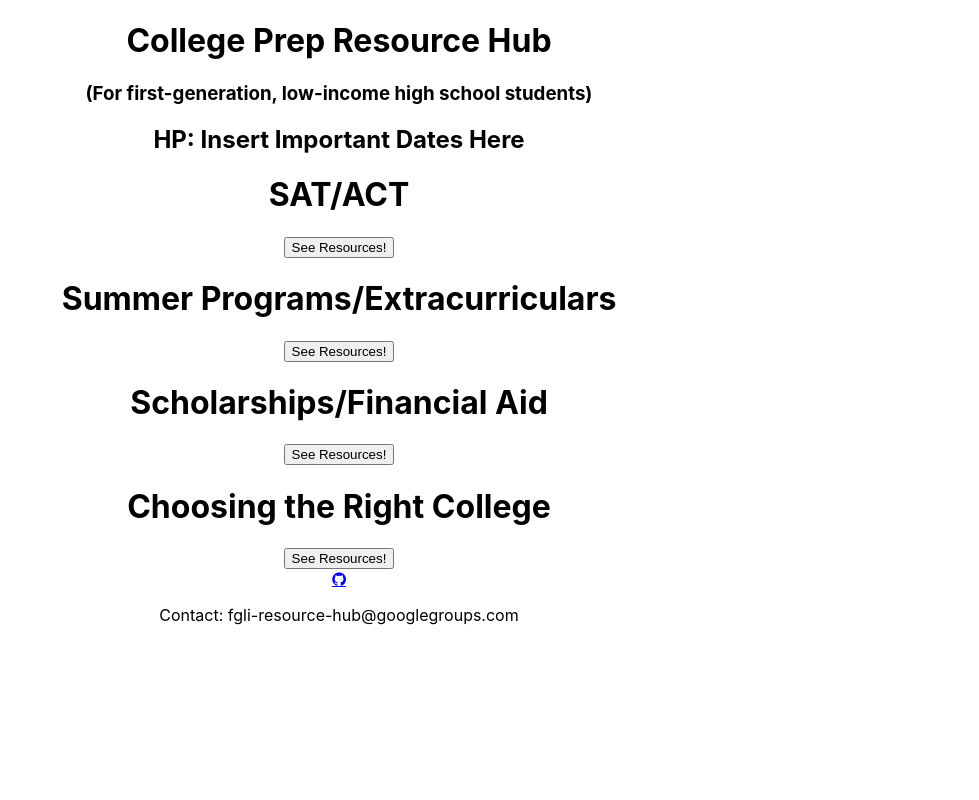
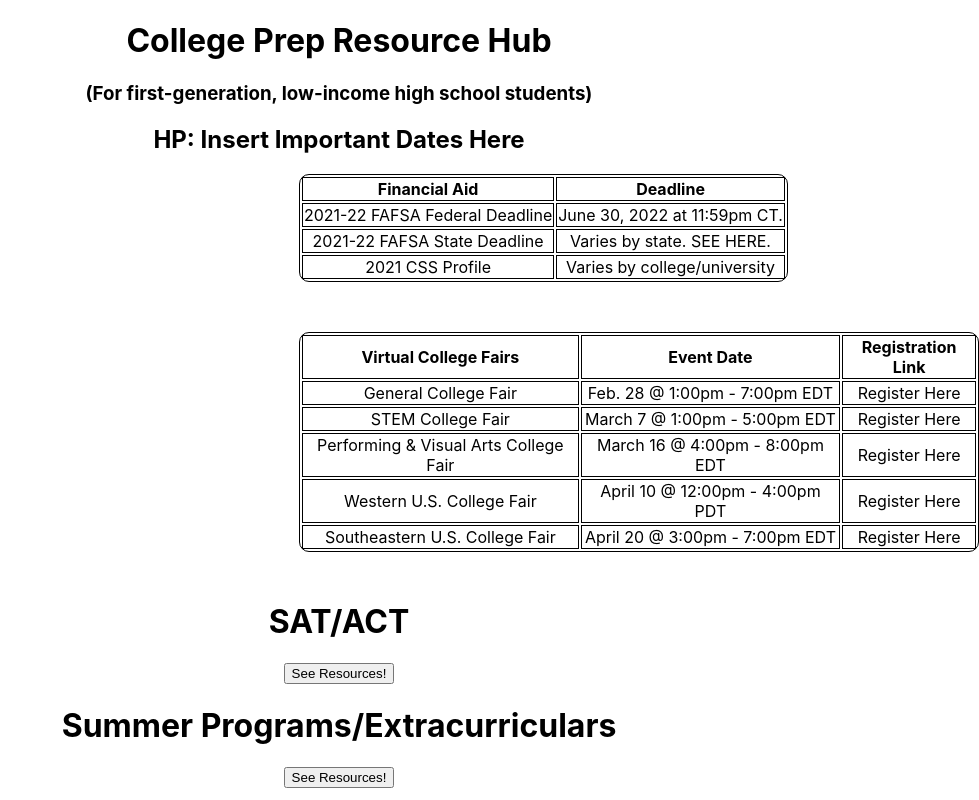
Before and after one commit to jessicamyee/fgli-college-prep-resource-hub, a React (Create React App) app in the folder client/: page / in a window 1280 px wide. Shown: the top 800 px of the page, without its empty margins (301-1280 px from the left). Built offline with nearby package versions, Linux system fonts and the light colour scheme; no server answers.

Commit message:
add homepage tables

```diff
--- a/client/src/App.css
+++ b/client/src/App.css
@@ -2,37 +2,13 @@
   text-align: center;
 }
 
-.App-logo {
-  height: 40vmin;
-  pointer-events: none;
+table, th, td {
+  border: 1px solid black;
+
 }
 
-@media (prefers-reduced-motion: no-preference) {
-  .App-logo {
-    animation: App-logo-spin infinite 20s linear;
-  }
+table{
+  margin-left: 600px;
+  margin-bottom: 50px;
+  border-radius: 10px;;
 }
-
-.App-header {
-  background-color: #282c34;
-  min-height: 100vh;
-  display: flex;
-  flex-direction: column;
-  align-items: center;
-  justify-content: center;
-  font-size: calc(10px + 2vmin);
-  color: white;
-}
-
-.App-link {
-  color: #61dafb;
-}
-
-@keyframes App-logo-spin {
-  from {
-    transform: rotate(0deg);
-  }
-  to {
-    transform: rotate(360deg);
-  }
-}
--- a/client/src/components/Home.jsx
+++ b/client/src/components/Home.jsx
@@ -1,4 +1,3 @@
-
 import CategoryBox from "./CategoryBox";
 
 function Home() {
@@ -6,11 +5,82 @@
     <div>
       <h1>College Prep Resource Hub</h1>
       <h3>(For first-generation, low-income high school students)</h3>
-      <h2>HP: Insert Important Dates Here</h2>
+      <div className="important-dates-sect">
+        <h2>HP: Insert Important Dates Here</h2>
+
+        <table>
+          <tbody>
+            <tr>
+              <th>Financial Aid</th>
+              <th>Deadline</th>
+            </tr>
+            <tr>
+              <td>2021-22 FAFSA Federal Deadline</td>
+              <td>June 30, 2022 at 11:59pm CT.</td>
+            </tr>
+            <tr>
+              <td>2021-22 FAFSA State Deadline</td>
+              <td>Varies by state. SEE HERE.</td>
+            </tr>
+            <tr>
+              <td>2021 CSS Profile</td>
+              <td>Varies by college/university</td>
+            </tr>
+          </tbody>
+        </table>
+
+        <table>
+          <tbody>
+            <tr>
+              <th>Virtual College Fairs</th>
+              <th>Event Date</th>
+              <th>Registration Link</th>
+            </tr>
+            <tr>
+              <td>General College Fair</td>
+              <td>Feb. 28 @ 1:00pm - 7:00pm EDT</td>
+              <td>Register Here</td>
+            </tr>
+            <tr>
+              <td>STEM College Fair</td>
+              <td>March 7 @ 1:00pm - 5:00pm EDT</td>
+              <td>Register Here</td>
+            </tr>
+
+            <tr>
+              <td>Performing & Visual Arts College Fair</td>
+              <td>March 16 @ 4:00pm - 8:00pm EDT</td>
+              <td>Register Here</td>
+            </tr>
+
+            <tr>
+              <td>Western U.S. College Fair</td>
+              <td>April 10 @ 12:00pm - 4:00pm PDT</td>
+              <td>Register Here</td>
+            </tr>
+
+            <tr>
+              <td>Southeastern U.S. College Fair</td>
+              <td>April 20 @ 3:00pm - 7:00pm EDT</td>
+              <td>Register Here</td>
+            </tr>
+          </tbody>
+        </table>
+      </div>
+
       <CategoryBox title={"SAT/ACT"} linkto={"/sat-act-resources"} />
-      <CategoryBox title={"Summer Programs/Extracurriculars"} linkto={"/summer-programs-extracurriculars"} />
-      <CategoryBox title={"Scholarships/Financial Aid"} linkto={"/scholarships-fin-aid"} />
-      <CategoryBox title={"Choosing the Right College"} linkto={"/choosing-college"} />
+      <CategoryBox
+        title={"Summer Programs/Extracurriculars"}
+        linkto={"/summer-programs-extracurriculars"}
+      />
+      <CategoryBox
+        title={"Scholarships/Financial Aid"}
+        linkto={"/scholarships-fin-aid"}
+      />
+      <CategoryBox
+        title={"Choosing the Right College"}
+        linkto={"/choosing-college"}
+      />
     </div>
   );
 }
```
